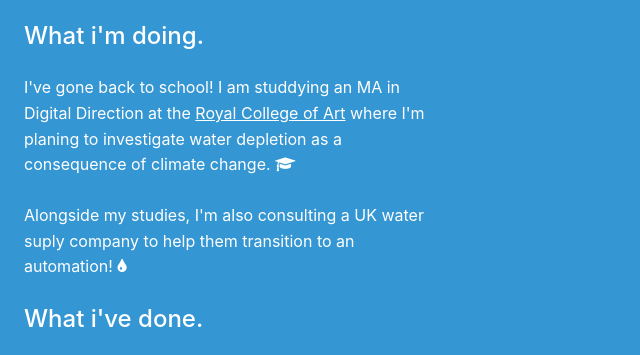
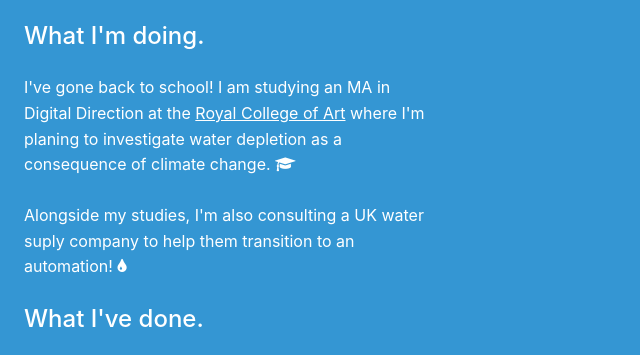
Before and after one commit to JackCrawfordRobertson/jackWeb, a Gatsby site: page / in a window 1280 px wide. Shown: the part 360-715 px from the top of the page, 0-640 px from the left. Built offline with nearby package versions, Linux system fonts and the light colour scheme; Gatsby itself is replaced by a stand-in of ours.

Commit message:
Spellings and favions chnages

```diff
--- a/src/components/HomeTop/HomeTop.js
+++ b/src/components/HomeTop/HomeTop.js
@@ -71,10 +71,10 @@ const HomeTop = () => {
           that shape our lives.{" "}
           <i class="fa fa-object-group" aria-hidden="true"></i>
         </p>
-        <h2 className="subhead">What i'm doing.</h2>
+        <h2 className="subhead">What I'm doing.</h2>
         {/* what im doing now */}
         <p>
-          I've gone back to school! I am studdying an MA in Digital Direction at
+          I've gone back to school! I am studying an MA in Digital Direction at
           the <a href="https://www.rca.ac.uk/">Royal College of Art</a> where
           I'm planing to investigate water depletion as a consequence of climate
           change. <i className="fa fa-graduation-cap" aria-hidden="true"></i>{" "}
@@ -83,7 +83,7 @@ const HomeTop = () => {
           company to help them transition to an automation!{" "}
           <i className="fa fa-tint" aria-hidden="true"></i>
         </p>
-        <h2 className="subhead">What i've done.</h2>
+        <h2 className="subhead">What I've done.</h2>
         {/* Girardot */}
         <p>
           In 2022/2023, I was having fun at{" "}
@@ -92,7 +92,7 @@ const HomeTop = () => {
           Investors, Goldman Sachs, and Elmwood Warm Spaces. I was involved in
           the rebrand of the Royal Opera House and experimented with new ways of
           telling stories through branding and advertising. I'm proud of the
-          work we've done and feel chufed to have worked with such distinguished
+          work we've done and feel chugfed to have worked with such distinguished
           clients. <i class="fa fa-briefcase" aria-hidden="true"></i>
         </p>
         {/* Middel east */}
```
Also changed, not shown: src/images/Logo_Web.png, src/images/example.png (deleted).
